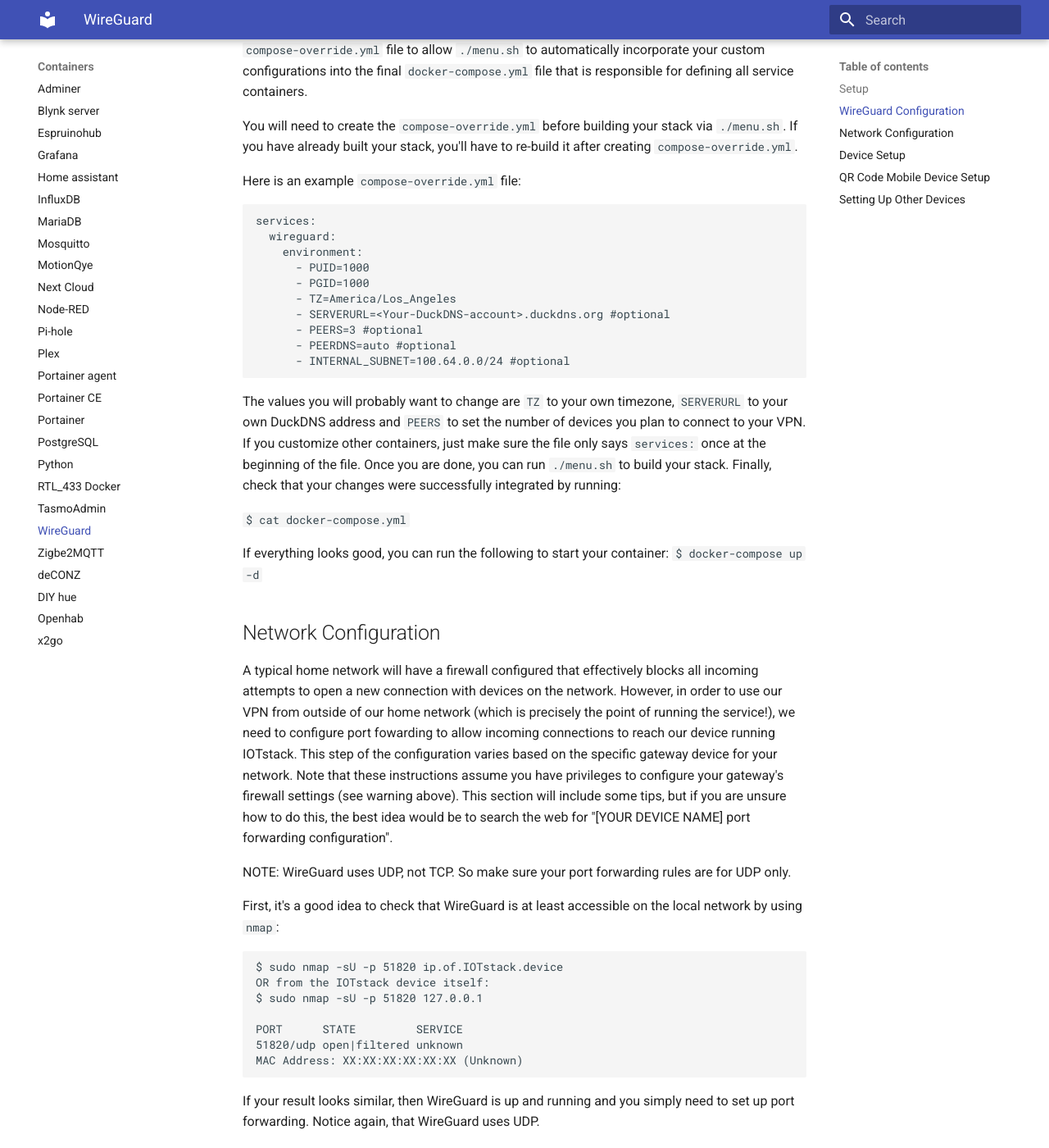
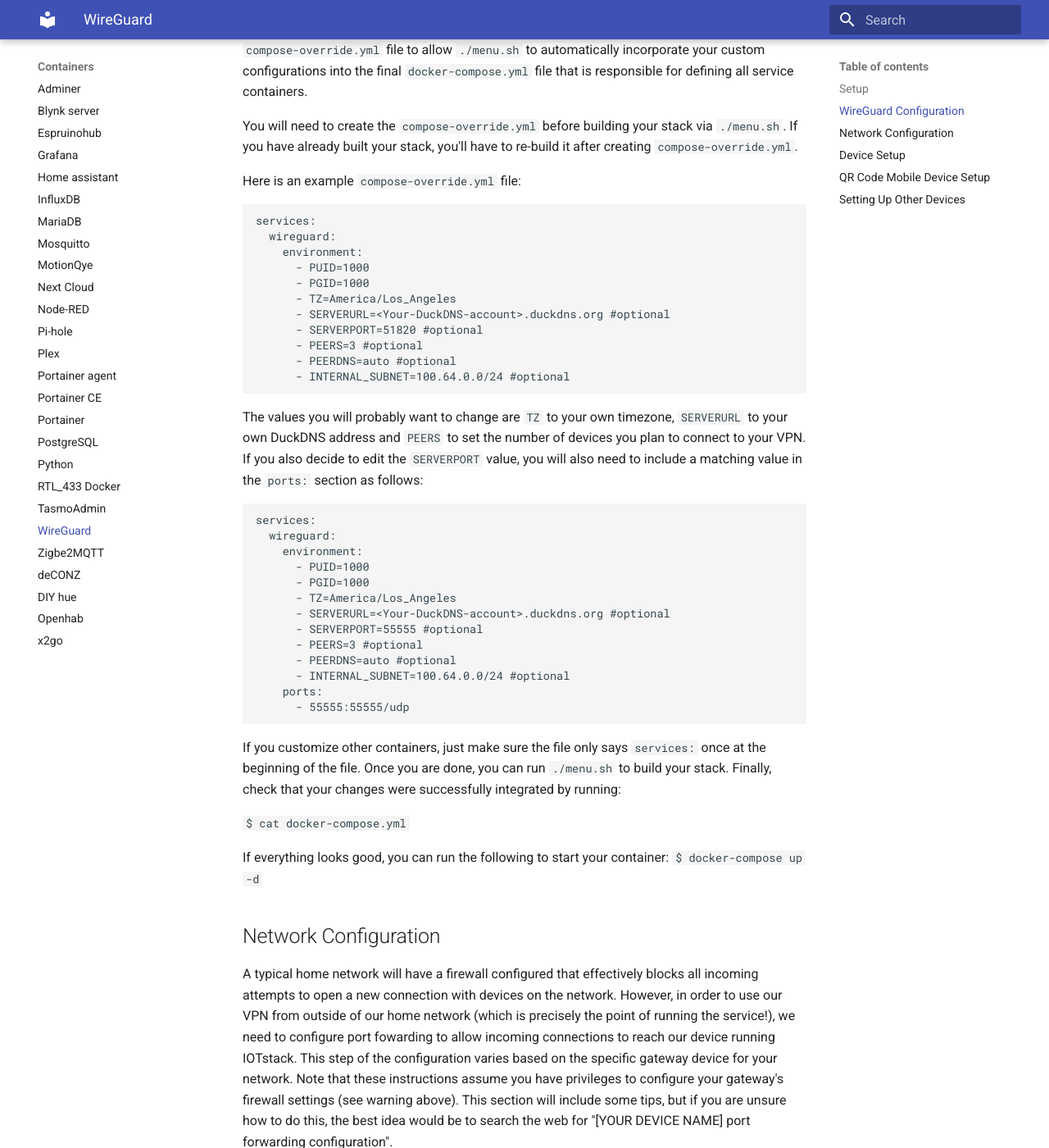
Before and after one commit to gcgarner/IOTstack, an MkDocs documentation site: the page built from docs/Containers/WireGuard.md, in a window 1280 px wide and 1400 px high, scrolled down 736 px. Shown: the whole window at 82% size. Built offline with MkDocs 1.6.1 and Material for MkDocs 9.7.7, drawn with Linux system fonts in a browser that asks for light colours; some of the changed text lies outside the part shown.

Commit message:
Added instructions for port configuration
I added instructions for customizing the WireGuard port and fixed a
small typo.

````diff
--- a/docs/Containers/WireGuard.md
+++ b/docs/Containers/WireGuard.md
@@ -23,12 +23,31 @@
       - PGID=1000
       - TZ=America/Los_Angeles
       - SERVERURL=<Your-DuckDNS-account>.duckdns.org #optional
+      - SERVERPORT=51820 #optional
       - PEERS=3 #optional
       - PEERDNS=auto #optional
       - INTERNAL_SUBNET=100.64.0.0/24 #optional
 ```
 
-The values you will probably want to change are `TZ` to your own timezone, `SERVERURL` to your own DuckDNS address and `PEERS` to set the number of devices you plan to connect to your VPN. If you customize other containers, just make sure the file only says `services:` once at the beginning of the file. Once you are done, you can run `./menu.sh` to build your stack. Finally, check that your changes were successfully integrated by running:
+The values you will probably want to change are `TZ` to your own timezone, `SERVERURL` to your own DuckDNS address and `PEERS` to set the number of devices you plan to connect to your VPN. If you also decide to edit the `SERVERPORT` value, you will also need to include a matching value in the `ports:` section as follows:
+
+```
+services:
+  wireguard:
+    environment:
+      - PUID=1000
+      - PGID=1000
+      - TZ=America/Los_Angeles
+      - SERVERURL=<Your-DuckDNS-account>.duckdns.org #optional
+      - SERVERPORT=55555 #optional
+      - PEERS=3 #optional
+      - PEERDNS=auto #optional
+      - INTERNAL_SUBNET=100.64.0.0/24 #optional
+    ports:
+      - 55555:55555/udp
+```
+
+If you customize other containers, just make sure the file only says `services:` once at the beginning of the file. Once you are done, you can run `./menu.sh` to build your stack. Finally, check that your changes were successfully integrated by running:
 
 `$ cat docker-compose.yml`
 
````
Also changed, not shown: other parts of docs/Containers/WireGuard.md (+1 -1 lines).
